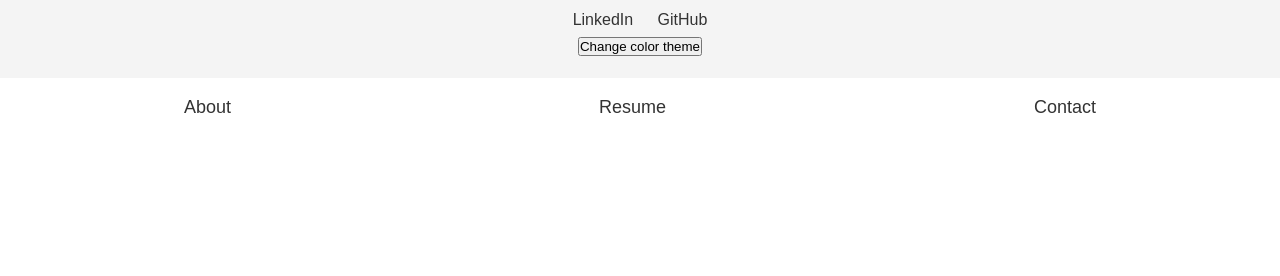
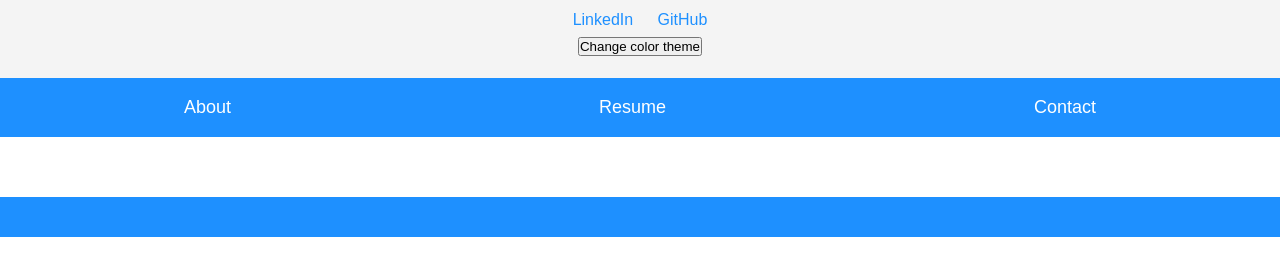
Before and after one commit to Metvertz/Metvertz.github.io, a plain HTML site: page index.html in a window 1280 px wide. Shown: the part 298-574 px from the top of the page. Drawn offline with Linux system fonts and the light colour scheme.

Commit message:
fixed js link

```diff
--- a/index.html
+++ b/index.html
@@ -32,6 +32,6 @@
     <footer>
 
     </footer>
-    <script src="colors.js"></script>
+    <script src=".\js\colors.js"></script>
 </body>
 </html>
```
